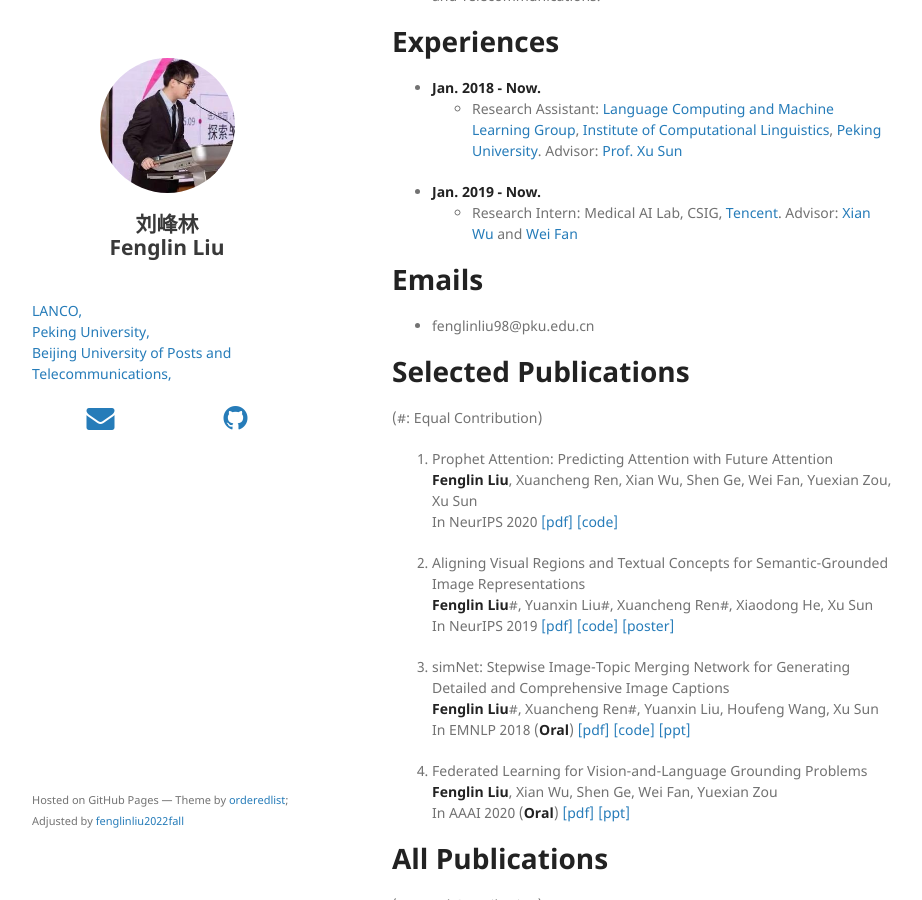
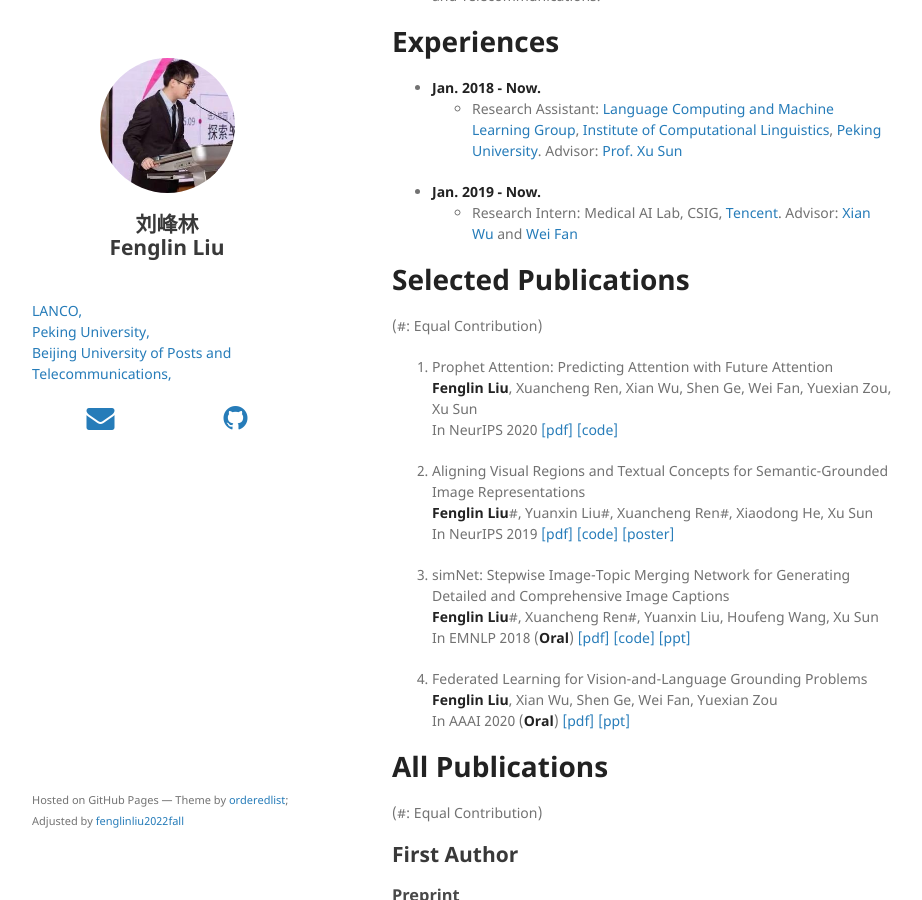
Before and after one commit to fenglinliu2022fall/fenglinliu2022fall.github.io, a Jekyll site: the page built from index.md, in a window 1280 px wide and 900 px high, scrolled down 662 px. Shown: the whole window, without its empty margins (178-1100 px from the left). Built offline with Jekyll 4.4.1, drawn with Linux system fonts in a browser that asks for light colours; nearby versions of some CDN libraries; our own code applies the rules of GitHub Pages for plain Markdown files.

Commit message:
Update index.md

```diff
--- a/index.md
+++ b/index.md
@@ -27,10 +27,6 @@ Fenglin Liu is a graduate student at Peking University. His research interests i
 
 * **Jan. 2019 - Now.**
   * Research Intern: Medical AI Lab, CSIG, [Tencent](https://www.tencent.com/). Advisor: [Xian Wu](https://scholar.google.com/citations?user=lslB5jkAAAAJ) and [Wei Fan](https://scholar.google.com/citations?user=QvAC0OEAAAAJ)
-
-
-# Emails
-* fenglinliu98@pku.edu.cn
 
 # Selected Publications
 (#: Equal Contribution)
```
